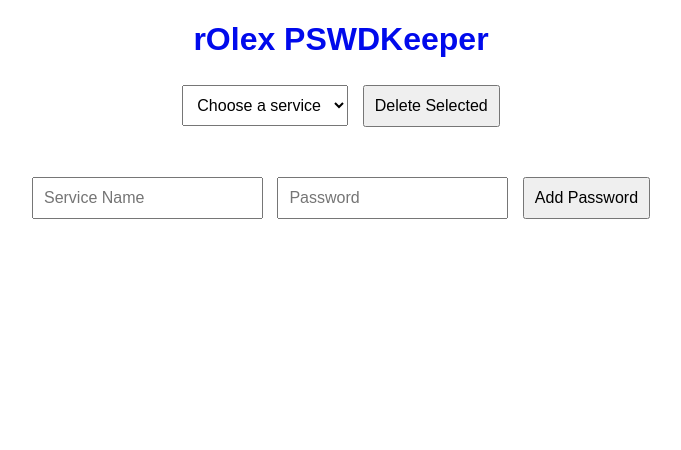
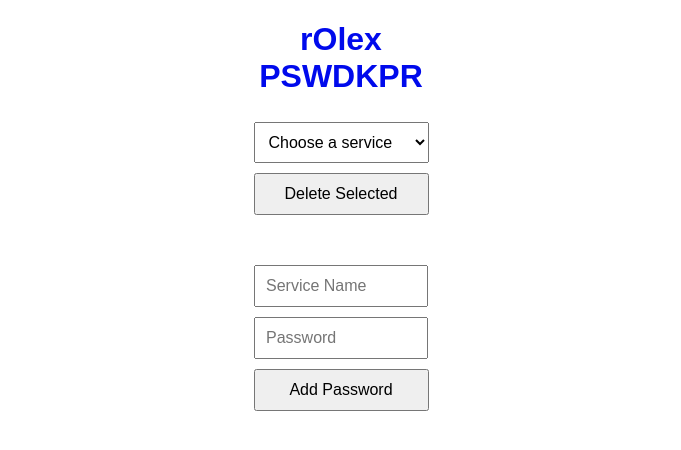
Before and after one commit to alexanderik79/pswdkeeper, a plain HTML site: page index.html in a window 1280 px wide. Shown: the whole page, without its empty margins (299-980 px from the left). Drawn offline with Linux system fonts and the light colour scheme.

Commit message:
upd 0.02

```diff
--- a/index.html
+++ b/index.html
@@ -3,19 +3,27 @@
 <head>
   <meta charset="UTF-8">
   <meta name="viewport" content="width=device-width, initial-scale=1.0">
-  <title>rOlex PSWDKeeper</title>
+  <title>rOlex PSWDKPR</title>
   <style>
     body {
-      font-family: Arial, sans-serif;
-      margin: 20px;
-      text-align: center;
-      align-items: center;
+        font-family: Arial, sans-serif;
+        margin: 0;
+        display: flex;
+        flex-direction: column;
+        align-items: center;
+        height: 100vh;
+        text-align: center;
     }
     select, input, button {
       padding: 10px;
       font-size: 16px;
       margin: 5px;
+      width: 150px;
     }
+    select, button {
+      width: 175px;
+    }
+
     #qrcode {
       margin-top: 20px;
     }
@@ -48,10 +56,10 @@
   </style>
 </head>
 <body>
-  <h1 style="color: blue;">rOlex PSWDKeeper</h1>
 
-  <div style="justify-content: center;">
 
+  <div style="justify-content: center; max-width: 230px;">
+    <h1 style="color: blue;">rOlex PSWDKPR</h1>
     <!-- Выпадающий список -->
     <select id="passwords">
       <option value="" disabled selected>Choose a service</option>
```
